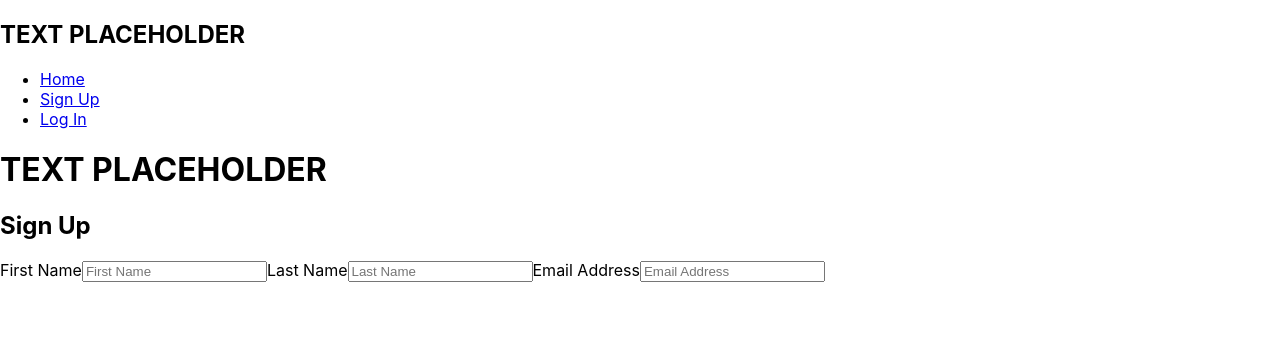
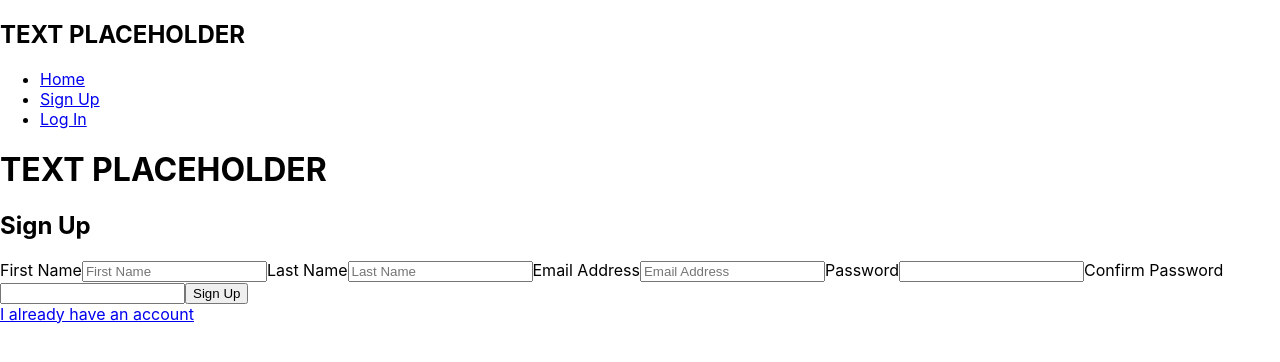
Before and after one commit to anth-volk/8-track-using-spotify, a React (Create React App) app in the folder client/: page /signup in a window 1280 px wide. Shown: the top 362 px of the page. Built offline with nearby package versions, Linux system fonts and the light colour scheme.

Commit message:
feat: Improvements to Signup view

```diff
--- a/client/src/components/Signup.js
+++ b/client/src/components/Signup.js
@@ -1,19 +1,76 @@
+// External imports
+import { useState } from 'react';
+import { Link } from 'react-router-dom';
 
 export default function Signup() {
+
+	// State variable object for controlled input
+	const formObject = {
+		fname: '',
+		lname: '',
+		email: '',
+		password: '',
+		confirmPassword: ''
+	};
+	const validationErrorObject = {
+		fname: '',
+		lname: '',
+		email: '',
+		password: '',
+		confirmPassword: ''
+	};
+
+	const [form, setForm] = useState(formObject);
+
+	// Form input handler
+	function handleFormChange(event) {
+		const { name, value } = event.target;
+		setForm(prev => ({
+			...prev,
+			[name]: value
+		}));
+	};
+
+	// Form submission handler
+	function handleFormSubmit(event) {
+		event.preventDefault();
+
+		// Store form data in new variable;
+		// note that data is accessible via FIELD_NAME.value
+		const formElements = event.target.elements;
+
+
+		// Validate that no fields are empty
+
+
+		// Validate password
+
+
+
+	}
+
+
+	// Logic for confirming password
 
 	return(
 		<div className='Signup'>
 			<div className='Signup_container'>
 				<h1 className='Signup_logoText'>TEXT PLACEHOLDER</h1>
 				<h2 className='Signup_title'>Sign Up</h2>
-				<form action='/signup' method='post' className='Signup_form'>
-					<label for='fname'>First Name</label>
-					<input className='Signup_textInput' type='text' name='fname' placeholder='First Name'></input>
-					<label for='lname'>Last Name</label>
-					<input className='Signup_textInput' type='text' name='lname' placeholder='Last Name'></input>
-					<label for='email'>Email Address</label>
-					<input className='Signup_textInput' type='email' name='email' placeholder='Email Address'></input>
+				<form className='Signup_form' onSubmit={handleFormSubmit}>
+					<label htmlFor='fname'>First Name</label>
+					<input className='Signup_textInput' type='text' name='fname' value={form.fname} onChange={handleFormChange} placeholder='First Name'></input>
+					<label htmlFor='lname'>Last Name</label>
+					<input className='Signup_textInput' type='text' name='lname' value={form.lname} onChange={handleFormChange} placeholder='Last Name'></input>
+					<label htmlFor='email'>Email Address</label>
+					<input className='Signup_textInput' type='email' name='email' value={form.email} onChange={handleFormChange} placeholder='Email Address'></input>
+					<label htmlFor='password'>Password</label>
+					<input className='Signup_textInput' type='password' name='password' value={form.password} onChange={handleFormChange}></input>
+					<label htmlFor='confirmPassword'>Confirm Password</label>
+					<input className='Signup_textInput' type='password' name='confirmPassword' value={form.confirmPassword} onChange={handleFormChange}></input>
+					<button type='submit' className='Util_button'>Sign Up</button>
 				</form>
+				<Link to='/login'>I already have an account</Link>
 			</div>
 		</div>
 	)
```
